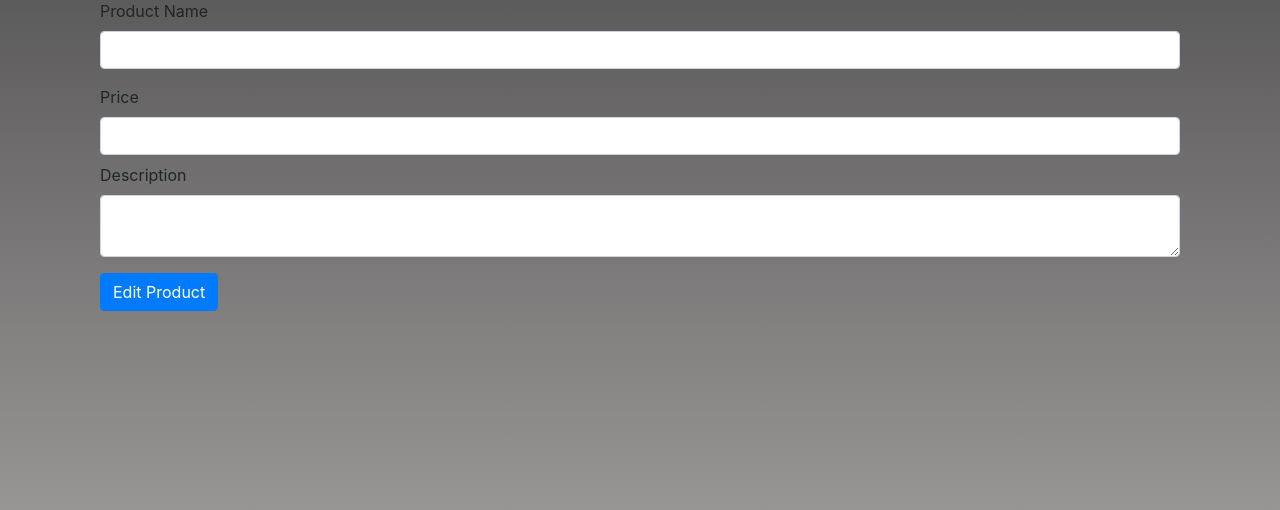
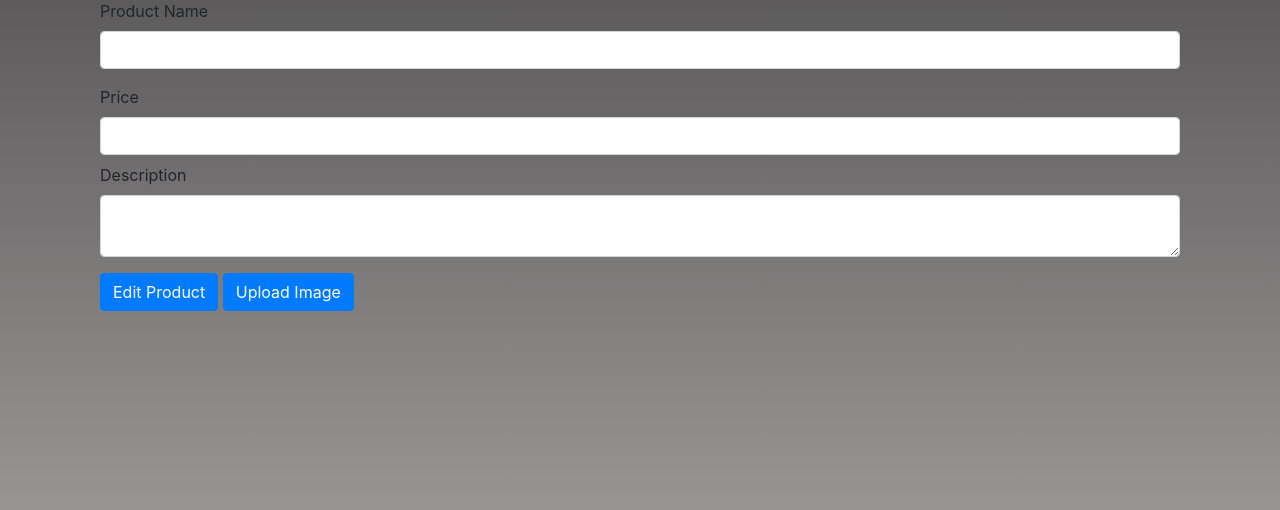
Before and after one commit to Pengin-Open-Source/pengin-pi, a Flask app: page /products/edit/1 in a window 1280 px wide. Shown: the part 81-591 px from the top of the page. Run offline with Flask 2, Linux system fonts and the light colour scheme; the visitor is signed in with stand-in values (Sample User, id 1); data comes from the database, SQL or seed files in the repository; data that the repository does not hold is empty; some libraries are stand-ins or nearby versions.

Commit message:
add link to file upload

```diff
--- a/app/templates/products/product_edit.html
+++ b/app/templates/products/product_edit.html
@@ -32,6 +32,7 @@
             </div>
 
             <button class="btn btn-primary">Edit Product</button>
+            <a class="btn btn-primary" href="/products/upload/{{product.id}}">Upload Image</a>
         </form>
     </div>
   </div>
```
